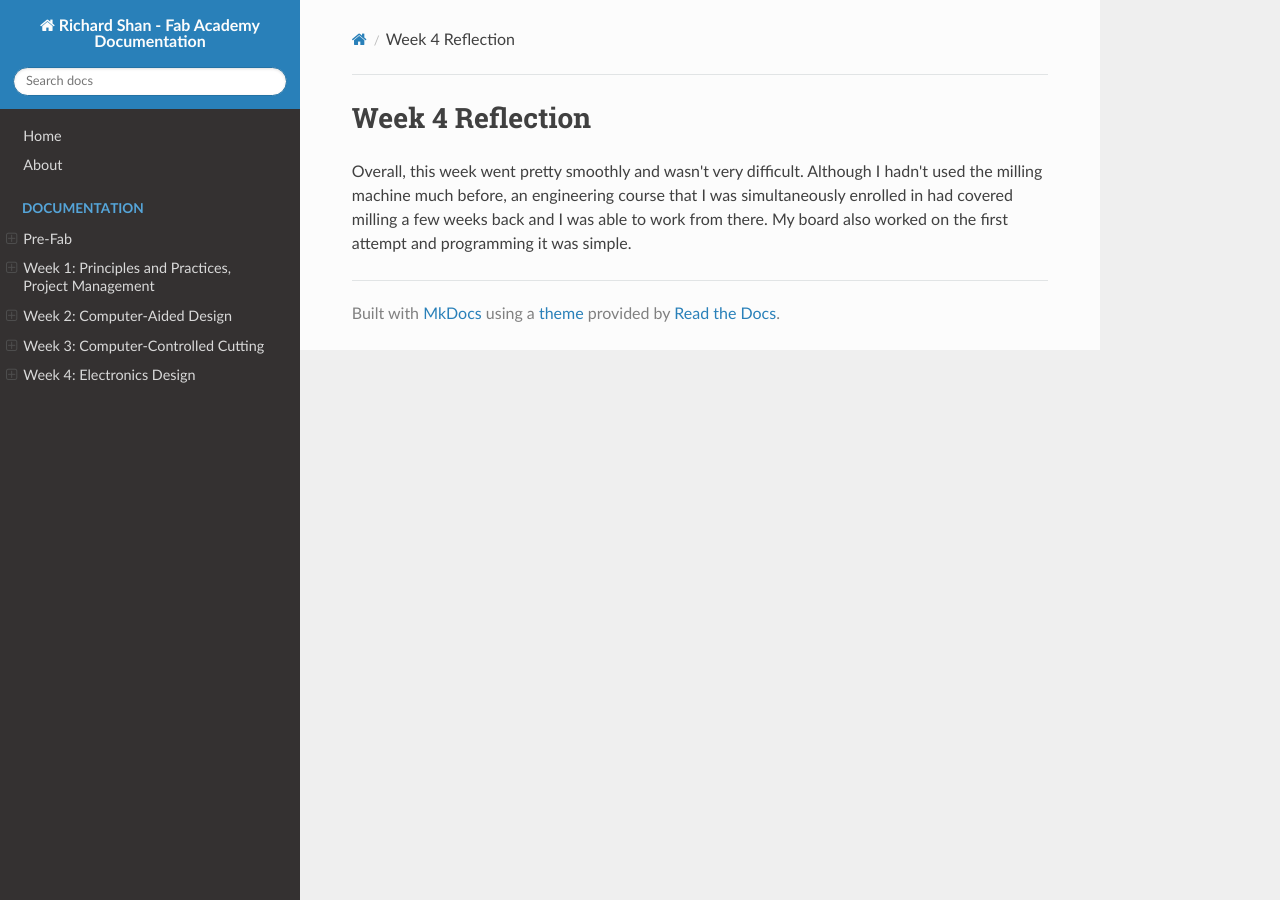
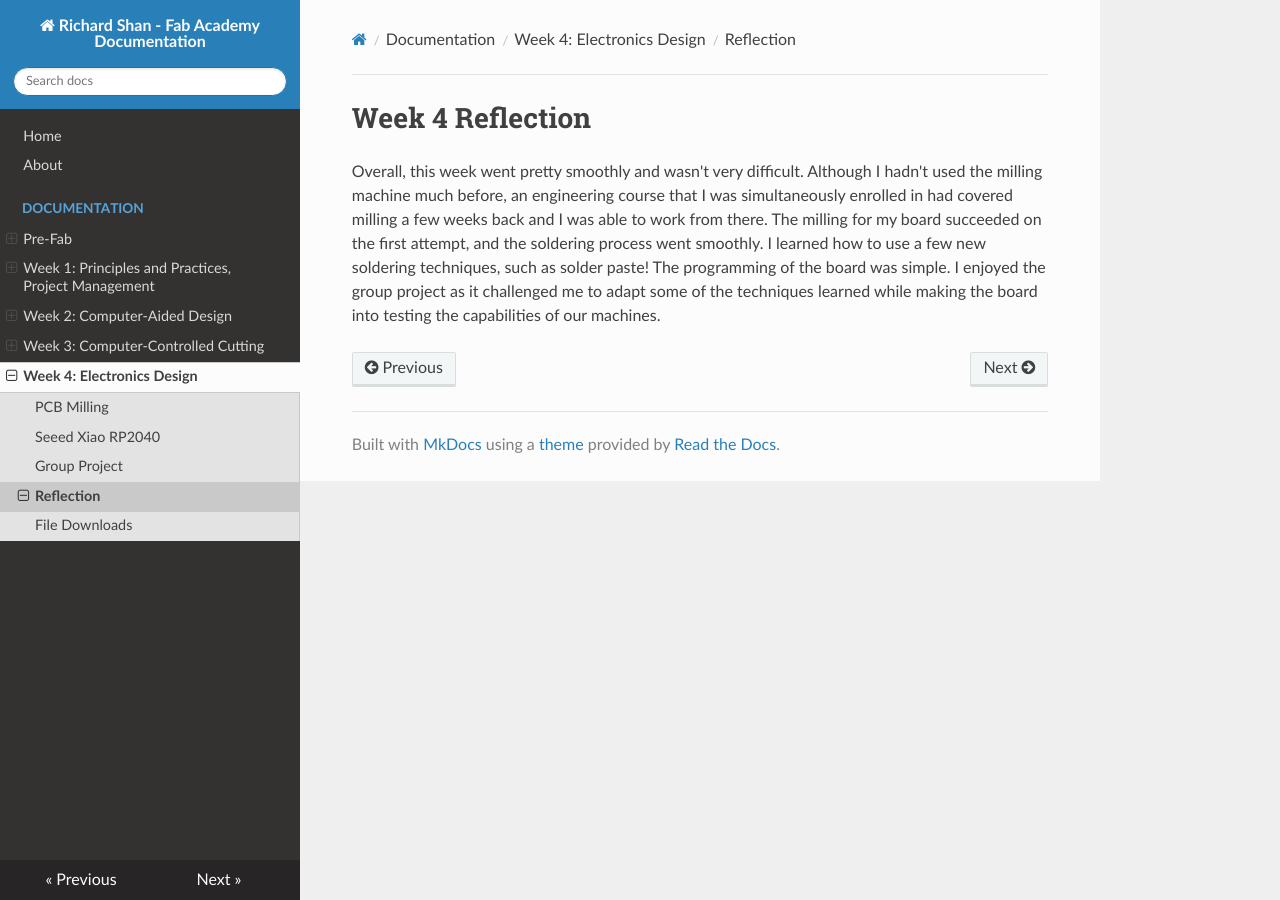
Before and after one commit to richard-shan/fabRepo, an MkDocs documentation site: the page built from docs/lessons/week4/reflection.md, in a window 1280 px wide. Built offline with MkDocs 1.6.1, drawn with Linux system fonts in a browser that asks for light colours; nearby versions of some CDN libraries.

Commit message:
Week 4 documentation

```diff
--- a/docs/lessons/week4/reflection.md
+++ b/docs/lessons/week4/reflection.md
@@ -1,3 +1,3 @@
 # Week 4 Reflection
 
-Overall, this week went pretty smoothly and wasn't very difficult. Although I hadn't used the milling machine much before, an engineering course that I was simultaneously enrolled in had covered milling a few weeks back and I was able to work from there. My board also worked on the first attempt and programming it was simple.
+Overall, this week went pretty smoothly and wasn't very difficult. Although I hadn't used the milling machine much before, an engineering course that I was simultaneously enrolled in had covered milling a few weeks back and I was able to work from there. The milling for my board succeeded on the first attempt, and the soldering process went smoothly. I learned how to use a few new soldering techniques, such as solder paste! The programming of the board was simple. I enjoyed the group project as it challenged me to adapt some of the techniques learned while making the board into testing the capabilities of our machines.
--- a/mkdocs.yml
+++ b/mkdocs.yml
@@ -29,6 +29,8 @@ nav:
     - "Week 4: Electronics Design":
       - PCB Milling: lessons/week4/milling.md
       - Seeed Xiao RP2040: lessons/week4/rp2040.md
+      - Group Project: lessons/week4/groupProject.md
+      - Reflection: lessons/week4/reflection.md
       - File Downloads: lessons/week4/week4Downloads.md
 
 theme: readthedocs
```
Also changed, not shown: docs/lessons/week3/groupProject.md (+1 -1 lines), docs/lessons/week4/groupProject.md (added, +14 -0 lines).
